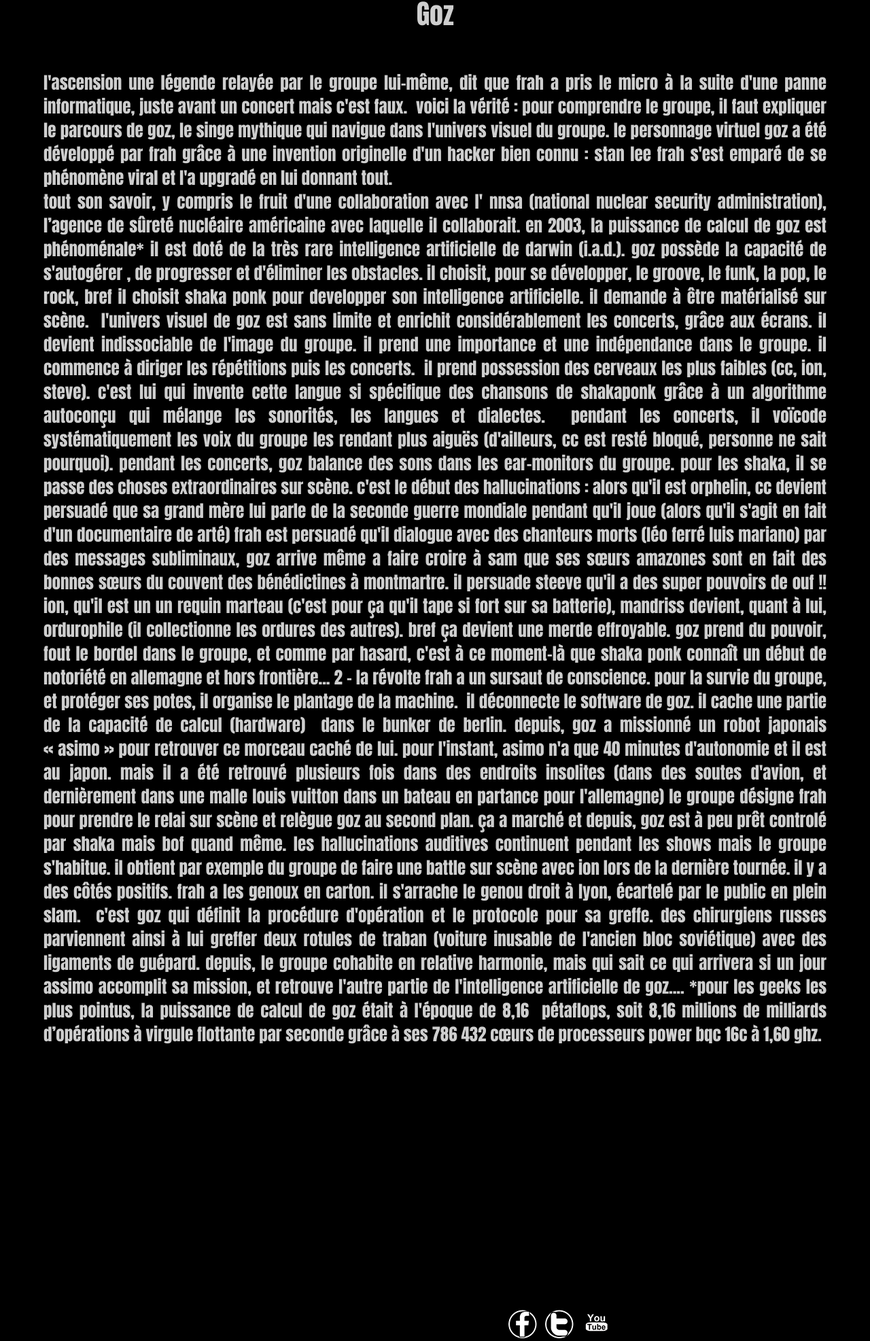
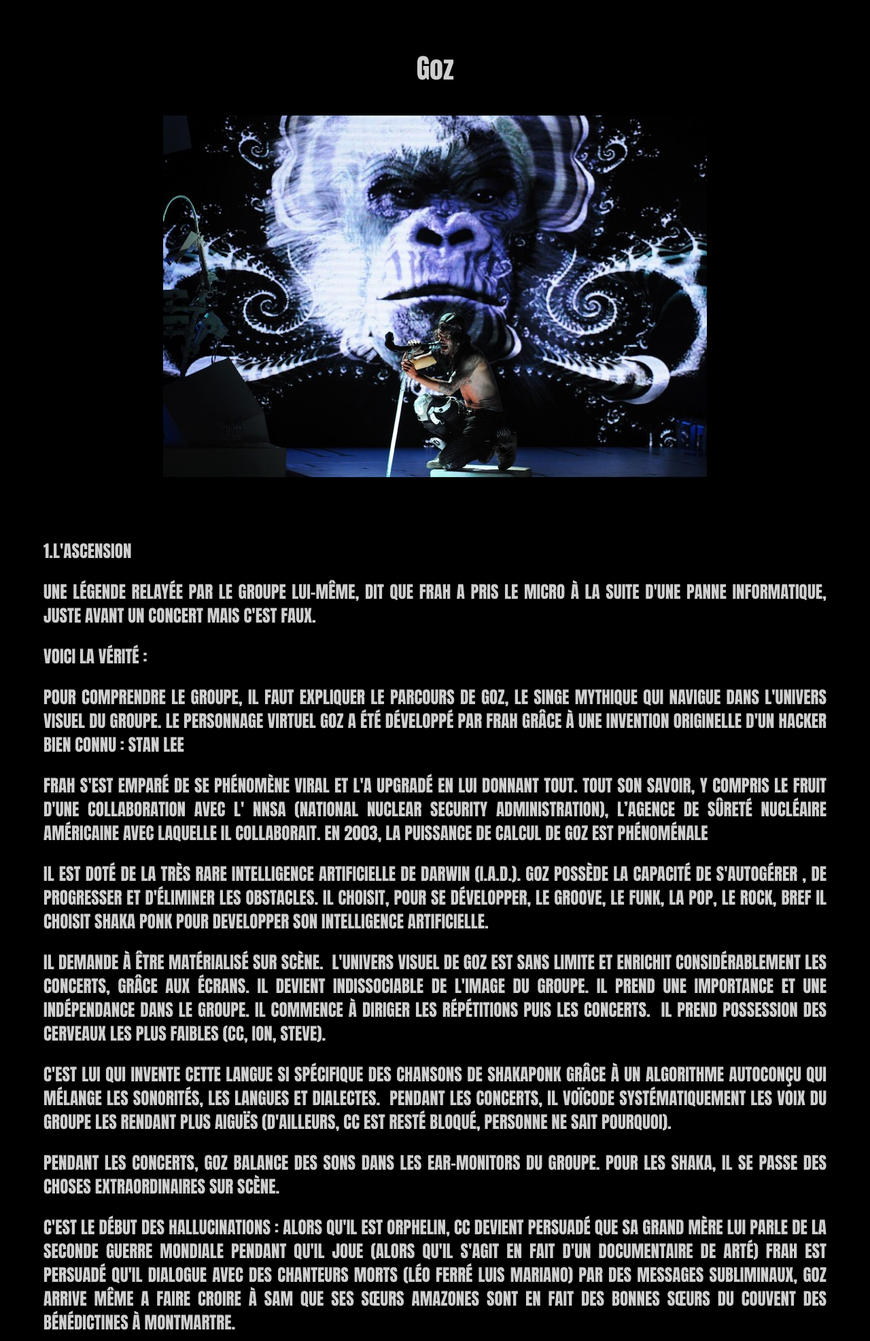
Before and after one commit to Heroic21/shakaponk, a PHP site: the page made by app/view/Page/goz.html.twig in a window 1280 px wide. Shown: the part 45-2018 px from the top of the page at 68% size. Run offline with PHP 8.4, Linux system fonts and the light colour scheme; the template is opened without the code that fills it, so the values that code supplies are empty; some libraries are stand-ins or nearby versions.

Commit message:
Modifs pages

```diff
--- a/app/view/Layout/footer.html.twig
+++ b/app/view/Layout/footer.html.twig
@@ -1,13 +1,13 @@
 <footer class="footer">
 
-        <p class="copy">
+        <div class="copy">
 
                 <img src="assets/logos/facebook.png">
                 <img src="assets/logos/twitter.png">
                 <img src="assets/logos/youtube.png">
 
-            Copyright : Hélène, Armelle, Aurélien et Morgan / Janvier 2019
-        </p>
+            <p>Copyright : Hélène, Armelle, Aurélien et Morgan / Janvier 2019</p>
+        </div>
 
 </footer>
 
--- a/app/view/Page/goz.html.twig
+++ b/app/view/Page/goz.html.twig
@@ -2,64 +2,66 @@
 {% extends 'Layout/layout.html.twig' %}
 
 {% block title %}
-    {{ parent() }} - Steve{# permet de changer nom de page #}
+    {{ parent() }} - Goz{# permet de changer nom de page #}
 {% endblock %}
 
 
 
 {% block content %}
-
-<h1>Goz</h1>
+<div>
+<h1 class="mt2">Goz</h1>
+</div>
 
 <section class="text-align padding10">
+
+        <a class="photobio mt2"><img src="assets/image/gozz.jpg"/></a>
+    <div>
         <p class="goz"><span style ="text-transform:lowercase">
+    </div>
+<div class="goz">
+    <p class="mb1">1.L'ASCENSION</p>
+    <p class="mb1">UNE LÉGENDE RELAYÉE PAR LE GROUPE LUI-MÊME, DIT QUE FRAH A PRIS LE MICRO À LA SUITE D'UNE PANNE INFORMATIQUE, JUSTE AVANT UN CONCERT MAIS C'EST FAUX.</p>
+    <p class="mb1">VOICI LA VÉRITÉ :</p>
+    <p class="mb1">POUR COMPRENDRE LE GROUPE, IL FAUT EXPLIQUER LE PARCOURS DE GOZ, LE SINGE MYTHIQUE QUI NAVIGUE DANS L'UNIVERS VISUEL DU GROUPE.
+    LE PERSONNAGE VIRTUEL GOZ A ÉTÉ DÉVELOPPÉ PAR FRAH GRÂCE À UNE INVENTION ORIGINELLE D'UN HACKER BIEN CONNU : STAN LEE</p>
 
- L'ASCENSION
+    <p class="mb1">FRAH S'EST EMPARÉ DE SE PHÉNOMÈNE VIRAL ET L'A UPGRADÉ EN LUI DONNANT TOUT.
+    TOUT SON SAVOIR, Y COMPRIS LE FRUIT D'UNE COLLABORATION AVEC L' NNSA (NATIONAL NUCLEAR SECURITY ADMINISTRATION), L’AGENCE DE SÛRETÉ NUCLÉAIRE AMÉRICAINE AVEC LAQUELLE IL COLLABORAIT.
+    EN 2003, LA PUISSANCE DE CALCUL DE GOZ EST PHÉNOMÉNALE</p>
 
- UNE LÉGENDE RELAYÉE PAR LE GROUPE LUI-MÊME, DIT QUE FRAH A PRIS LE MICRO À LA SUITE D'UNE PANNE INFORMATIQUE, JUSTE AVANT UN CONCERT MAIS C'EST FAUX.
+    <p class="mb1" >IL EST DOTÉ DE LA TRÈS RARE INTELLIGENCE ARTIFICIELLE DE DARWIN (I.A.D.). GOZ POSSÈDE LA CAPACITÉ DE S'AUTOGÉRER , DE PROGRESSER ET D'ÉLIMINER LES OBSTACLES.
+    IL CHOISIT, POUR SE DÉVELOPPER, LE GROOVE, LE FUNK, LA POP, LE ROCK, BREF IL CHOISIT SHAKA PONK POUR DEVELOPPER SON INTELLIGENCE ARTIFICIELLE.</p>
 
- VOICI LA VÉRITÉ :
-
- POUR COMPRENDRE LE GROUPE, IL FAUT EXPLIQUER LE PARCOURS DE GOZ, LE SINGE MYTHIQUE QUI NAVIGUE DANS L'UNIVERS VISUEL DU GROUPE.
- LE PERSONNAGE VIRTUEL GOZ A ÉTÉ DÉVELOPPÉ PAR FRAH GRÂCE À UNE INVENTION ORIGINELLE D'UN HACKER BIEN CONNU : STAN LEE
-
- FRAH S'EST EMPARÉ DE SE PHÉNOMÈNE VIRAL ET L'A UPGRADÉ EN LUI DONNANT TOUT. <br>
- TOUT SON SAVOIR, Y COMPRIS LE FRUIT D'UNE COLLABORATION AVEC L' NNSA (NATIONAL NUCLEAR SECURITY ADMINISTRATION), L’AGENCE DE SÛRETÉ NUCLÉAIRE AMÉRICAINE AVEC LAQUELLE IL COLLABORAIT.
- EN 2003, LA PUISSANCE DE CALCUL DE GOZ EST PHÉNOMÉNALE*
-
- IL EST DOTÉ DE LA TRÈS RARE INTELLIGENCE ARTIFICIELLE DE DARWIN (I.A.D.). GOZ POSSÈDE LA CAPACITÉ DE S'AUTOGÉRER , DE PROGRESSER ET D'ÉLIMINER LES OBSTACLES.
- IL CHOISIT, POUR SE DÉVELOPPER, LE GROOVE, LE FUNK, LA POP, LE ROCK, BREF IL CHOISIT SHAKA PONK POUR DEVELOPPER SON INTELLIGENCE ARTIFICIELLE.
-
- IL DEMANDE À ÊTRE MATÉRIALISÉ SUR SCÈNE.
+    <p class="mb1" >IL DEMANDE À ÊTRE MATÉRIALISÉ SUR SCÈNE.
     L'UNIVERS VISUEL DE GOZ EST SANS LIMITE ET ENRICHIT CONSIDÉRABLEMENT LES CONCERTS, GRÂCE AUX ÉCRANS.
     IL DEVIENT INDISSOCIABLE DE L'IMAGE DU GROUPE.
     IL PREND UNE IMPORTANCE ET UNE INDÉPENDANCE DANS LE GROUPE.
     IL COMMENCE À DIRIGER LES RÉPÉTITIONS PUIS LES CONCERTS.
- IL PREND POSSESSION DES CERVEAUX LES PLUS FAIBLES (CC, ION, STEVE).
+    IL PREND POSSESSION DES CERVEAUX LES PLUS FAIBLES (CC, ION, STEVE).</p>
 
- C'EST LUI QUI INVENTE CETTE LANGUE SI SPÉCIFIQUE DES CHANSONS DE SHAKAPONK GRÂCE À UN ALGORITHME AUTOCONÇU QUI MÉLANGE LES SONORITÉS, LES LANGUES ET DIALECTES.
- PENDANT LES CONCERTS, IL VOÏCODE SYSTÉMATIQUEMENT LES VOIX DU GROUPE LES RENDANT PLUS AIGUËS (D'AILLEURS, CC EST RESTÉ BLOQUÉ, PERSONNE NE SAIT POURQUOI).
+    <p class="mb1">C'EST LUI QUI INVENTE CETTE LANGUE SI SPÉCIFIQUE DES CHANSONS DE SHAKAPONK GRÂCE À UN ALGORITHME AUTOCONÇU QUI MÉLANGE LES SONORITÉS, LES LANGUES ET DIALECTES.
+    PENDANT LES CONCERTS, IL VOÏCODE SYSTÉMATIQUEMENT LES VOIX DU GROUPE LES RENDANT PLUS AIGUËS (D'AILLEURS, CC EST RESTÉ BLOQUÉ, PERSONNE NE SAIT POURQUOI).</p>
 
- PENDANT LES CONCERTS, GOZ BALANCE DES SONS DANS LES EAR-MONITORS DU GROUPE.
- POUR LES SHAKA, IL SE PASSE DES CHOSES EXTRAORDINAIRES SUR SCÈNE.
+    <p class="mb1">PENDANT LES CONCERTS, GOZ BALANCE DES SONS DANS LES EAR-MONITORS DU GROUPE.
+    POUR LES SHAKA, IL SE PASSE DES CHOSES EXTRAORDINAIRES SUR SCÈNE.</p>
 
- C'EST LE DÉBUT DES HALLUCINATIONS :
+    <p class="mb1">C'EST LE DÉBUT DES HALLUCINATIONS :
     ALORS QU'IL EST ORPHELIN, CC DEVIENT PERSUADÉ QUE SA GRAND MÈRE LUI PARLE DE LA SECONDE GUERRE MONDIALE PENDANT QU'IL JOUE (ALORS QU'IL S'AGIT EN FAIT D'UN DOCUMENTAIRE DE ARTÉ)
     FRAH EST PERSUADÉ QU'IL DIALOGUE AVEC DES CHANTEURS MORTS (LÉO FERRÉ LUIS MARIANO)
- PAR DES MESSAGES SUBLIMINAUX, GOZ ARRIVE MÊME A FAIRE CROIRE À SAM QUE SES SŒURS AMAZONES SONT EN FAIT DES BONNES SŒURS DU COUVENT DES BÉNÉDICTINES À MONTMARTRE.
+    PAR DES MESSAGES SUBLIMINAUX, GOZ ARRIVE MÊME A FAIRE CROIRE À SAM QUE SES SŒURS AMAZONES SONT EN FAIT DES BONNES SŒURS DU COUVENT DES BÉNÉDICTINES À MONTMARTRE.</p>
 
- IL PERSUADE STEEVE QU'IL A DES SUPER POUVOIRS DE OUF !! ION, QU'IL EST UN UN REQUIN MARTEAU (C'EST POUR ÇA QU'IL TAPE SI FORT SUR SA BATTERIE), MANDRISS DEVIENT, QUANT À LUI, ORDUROPHILE (IL COLLECTIONNE LES ORDURES DES AUTRES).
+    <p class="mb1">IL PERSUADE STEEVE QU'IL A DES SUPER POUVOIRS DE OUF !! ION, QU'IL EST UN UN REQUIN MARTEAU (C'EST POUR ÇA QU'IL TAPE SI FORT SUR SA BATTERIE), MANDRISS DEVIENT, QUANT À LUI, ORDUROPHILE (IL COLLECTIONNE LES ORDURES DES AUTRES).</p>
 
- BREF ÇA DEVIENT UNE MERDE EFFROYABLE.
+    <p class="mb1">BREF ÇA DEVIENT UNE MERDE EFFROYABLE.</p>
 
- GOZ PREND DU POUVOIR, FOUT LE BORDEL DANS LE GROUPE, ET COMME PAR HASARD, C'EST À CE MOMENT-LÀ QUE SHAKA PONK CONNAÎT UN DÉBUT DE NOTORIÉTÉ EN ALLEMAGNE ET HORS FRONTIÈRE...
+    <p class="mb1">GOZ PREND DU POUVOIR, FOUT LE BORDEL DANS LE GROUPE, ET COMME PAR HASARD, C'EST À CE MOMENT-LÀ QUE SHAKA PONK CONNAÎT UN DÉBUT DE NOTORIÉTÉ EN ALLEMAGNE ET HORS FRONTIÈRE...</p>
 
- 2 – LA RÉVOLTE
+    <p class="mb1">2 – LA RÉVOLTE</p>
 
- FRAH A UN SURSAUT DE CONSCIENCE.
- POUR LA SURVIE DU GROUPE, ET PROTÉGER SES POTES, IL ORGANISE LE PLANTAGE DE LA MACHINE.
- IL DÉCONNECTE LE SOFTWARE DE GOZ.
- IL CACHE UNE PARTIE DE LA CAPACITÉ DE CALCUL (HARDWARE)  DANS LE BUNKER DE BERLIN.
+    <p class="mb1">FRAH A UN SURSAUT DE CONSCIENCE.</p>
+    <p>POUR LA SURVIE DU GROUPE, ET PROTÉGER SES POTES, IL ORGANISE LE PLANTAGE DE LA MACHINE.</p>
+    <p>IL DÉCONNECTE LE SOFTWARE DE GOZ.</p>
+<p>IL CACHE UNE PARTIE DE LA CAPACITÉ DE CALCUL (HARDWARE)  DANS LE BUNKER DE BERLIN.</p>
 
 DEPUIS, GOZ A MISSIONNÉ UN ROBOT JAPONAIS « ASIMO » POUR RETROUVER CE MORCEAU CACHÉ DE LUI.
 
@@ -79,7 +81,8 @@
 
  DEPUIS, LE GROUPE COHABITE EN RELATIVE HARMONIE, MAIS QUI SAIT CE QUI ARRIVERA SI UN JOUR ASSIMO ACCOMPLIT SA MISSION, ET RETROUVE L'AUTRE PARTIE DE L'INTELLIGENCE ARTIFICIELLE DE GOZ....
 
- *POUR LES GEEKS LES PLUS POINTUS, LA PUISSANCE DE CALCUL DE GOZ ÉTAIT À L'ÉPOQUE DE 8,16  PÉTAFLOPS, SOIT 8,16 MILLIONS DE MILLIARDS D’OPÉRATIONS À VIRGULE FLOTTANTE PAR SECONDE GRÂCE À SES 786 432 CŒURS DE PROCESSEURS POWER BQC 16C À 1,60 GHZ.
+<p></p>POUR LES GEEKS LES PLUS POINTUS, LA PUISSANCE DE CALCUL DE GOZ ÉTAIT À L'ÉPOQUE DE 8,16  PÉTAFLOPS, SOIT 8,16 MILLIONS DE MILLIARDS D’OPÉRATIONS À VIRGULE FLOTTANTE PAR SECONDE GRÂCE À SES 786 432 CŒURS DE PROCESSEURS POWER BQC 16C À 1,60 GHZ.
+</div>
     </span></section>
     </p>
 {% endblock %}
--- a/app/view/Page/photos.html.twig
+++ b/app/view/Page/photos.html.twig
@@ -31,7 +31,7 @@
 
 		<!-- The container for the list of images -->
 		<div id="links">
-			<a data-gallery="" title="Asala Nasri" href="assets/image/1.jpg">
+			<a data-gallery="banane" title="Goz" href="assets/image/1.jpg">
 				<img style="height:160px; width: auto;" src="assets/image/1.jpg">
 			</a>
 			<a data-gallery="" title="Asala Nasri" href="assets/image/2.jpg">
--- a/app/view/Page/steeve.html.twig
+++ b/app/view/Page/steeve.html.twig
@@ -12,7 +12,7 @@
 
 <section class="text-align padding10">
     <div>
-    <h1> CLAVIERISTE, PIANISTE NON SALAPHISTE</h1><br>
+    <h1 class="mt2"> CLAVIERISTE, PIANISTE NON SALAPHISTE</h1><br>
     </div>
 
     <div>
@@ -37,7 +37,7 @@
 
             <p>IL ACHÈTE DONC UN CLAVIER QU'IL ASSOCIE À UN GROS AMPLI ET TAPISSE LA VOITURE D'ENCEINTES.<p>IL FAIT DES ESSAIS EN JOUANT LE GÉNÉRIQUE DE FIN DE SPONGE BOB ET IL A LA RÉVÉLATION : CETTE SUCCESSION DE NOTES NOIRES ET BLANCHES SUR LESQUELLES IL POSE SES DOIGTS L'INTERPELLENT,
             ET SURTOUT IL EST CAPABLE DE SE CONCENTRER PLUS D'UNE MINUTE. IL EST TOTALEMENT AUTODIDACTE (AUCUN RAPPORT AVEC LA VOITURE).
-            LE CLAVIER DEVIENT SON TERRAIN D'EXPRESSION.</p>   QUELQUES DIZAINES DE MILLIERS D'HEURES DE RÉPÉTITION PLUS TARD, IL RENCONTRE FRAH ET CC SUR UNE AIRE D'AUTOROUTE EN FAISANT LA QUEUE DEVANT UN FOUR À MICRO-ONDE POUR FAIRE CHAUFFER SON CHEESBURGER SODEBO.
+            LE CLAVIER DEVIENT SON TERRAIN D'EXPRESSION.</p><br>   QUELQUES DIZAINES DE MILLIERS D'HEURES DE RÉPÉTITION PLUS TARD, IL RENCONTRE FRAH ET CC SUR UNE AIRE D'AUTOROUTE EN FAISANT LA QUEUE DEVANT UN FOUR À MICRO-ONDE POUR FAIRE CHAUFFER SON CHEESBURGER SODEBO.
             FRAH CONSTRUISAIT UNE ATTELLE À RESSORT POUR SAUTER ENCORE PLUS LOIN, CC VOLAIT DISCRÈTEMENT LES ÉLASTIQUES D'UNE PETITE FILLE POUR RAFISTOLER LES CORDES DE SA GUITARE… STEVE A TROUVÉ ÇA COOL.</p>
         </div>
     </span>
--- a/assets/css/style.css
+++ b/assets/css/style.css
@@ -98,6 +98,7 @@ h1{ font-size:40px;
 
 
   .photobio {
+      text-align: center;
       display: block;
       margin-left: auto;
       margin-right: auto}
@@ -143,7 +144,11 @@ h1{ font-size:40px;
       margin-right:auto;
     }
 
+  .mb1  {margin-bottom: 1em;}
   .mb2  {margin-bottom: 2em;}
+
+  .mt2  {margin-top: 2em;}
+
   .ml40 {margin-left: 40px;}
 
   .fs3  {font-size: 3rem;}
@@ -158,31 +163,13 @@ h1{ font-size:40px;
   .ion{ margin: 5%}
 
   .footer {
-    width: 100%;
-    height: 100px;
-    margin-top: 30%;}
+    width: 100%;}
 
   .copy{
     font-size: 15px;
-    text-align: justify;
-    text-align: right;
+    text-align: center;
     padding-bottom: 10px;
   }
-
-
-
-
-
-
-
-
-
-
-
-
-
-
-
 
     #gallery {
       color: black;
```
Also changed, not shown: assets/image/gozz.jpg (added). Lines whose indentation alone changed are shown as unchanged.
